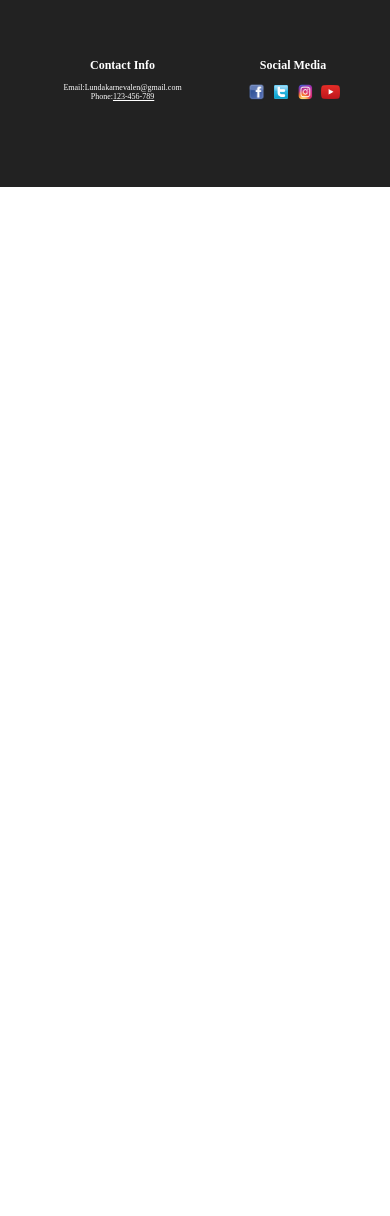
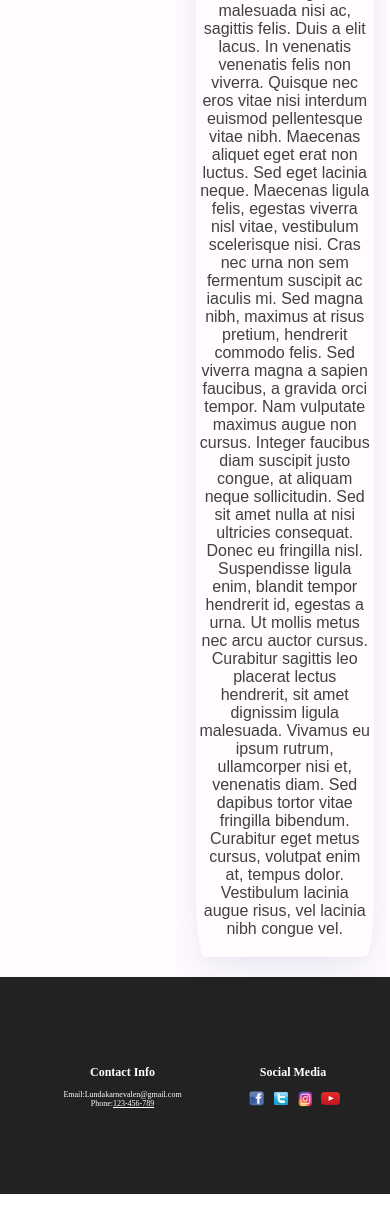
Before and after one commit to Vattenkruka/wuKarnevalen, a PHP site: the page made by ansök.html in a window 390 px wide. Shown: the part 4335-5551 px from the top of the page. Before the commit the page ends 4522 px from the top, so only its background shows below. Run offline with PHP 8.4, Linux system fonts and the light colour scheme.

Commit message:
ansök_phone

```diff
--- a/ansök.html
+++ b/ansök.html
@@ -97,7 +97,7 @@
 			</form>
 		</div>
 		<aside class="box-3-ansök"> <!--Aside-->
-				<div class="NyhetWrapper">
+				<div class="NyhetWrapper2">
 					<h1>Vakanta Platser Inom Lundakarnevalen!</h1>
 					<article class="nyhet1">
 						<h2>Vakanta platser Inom Inom Dansen: 39</h2>
--- a/css/style.css
+++ b/css/style.css
@@ -235,6 +235,7 @@ header .img-logga{
 	text-align:center;
 
 }
+
 .nyhet1{
 	width:100%;
 	box-shadow: 0 5px 10px rgba(154,160,185,.05),0 15px 40px rgba(166,173,201,.2);
@@ -386,6 +387,17 @@ header .img-logga{
 	padding:20% 45px;
 }
 
+.NyhetWrapper2 {
+	width: 80%;
+	text-align:center;
+
+}
+.box-3-ansök{
+
+	width:55%;
+}
+
+
 }
 
 /*---Submitknapp-form-Ansök--- */
```
